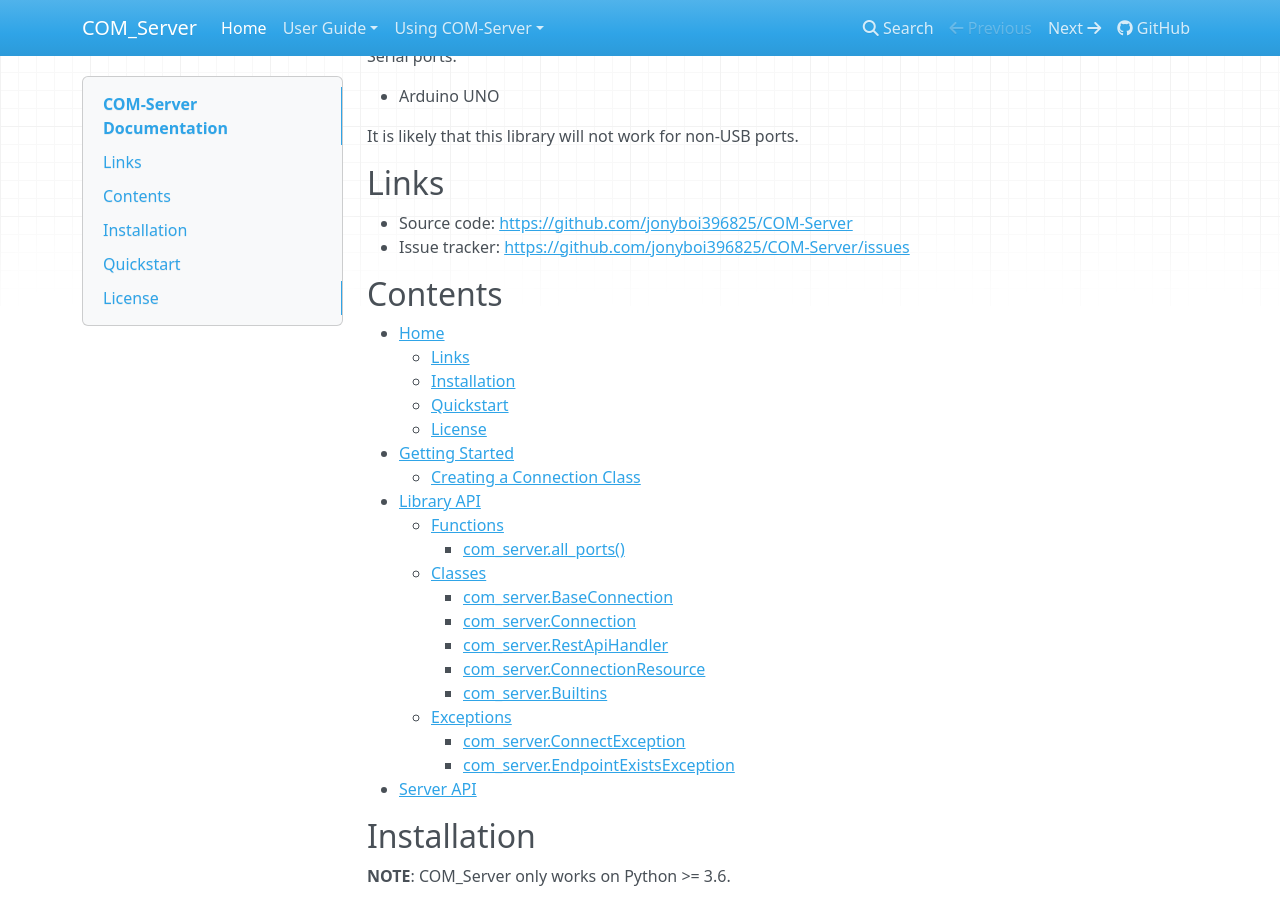
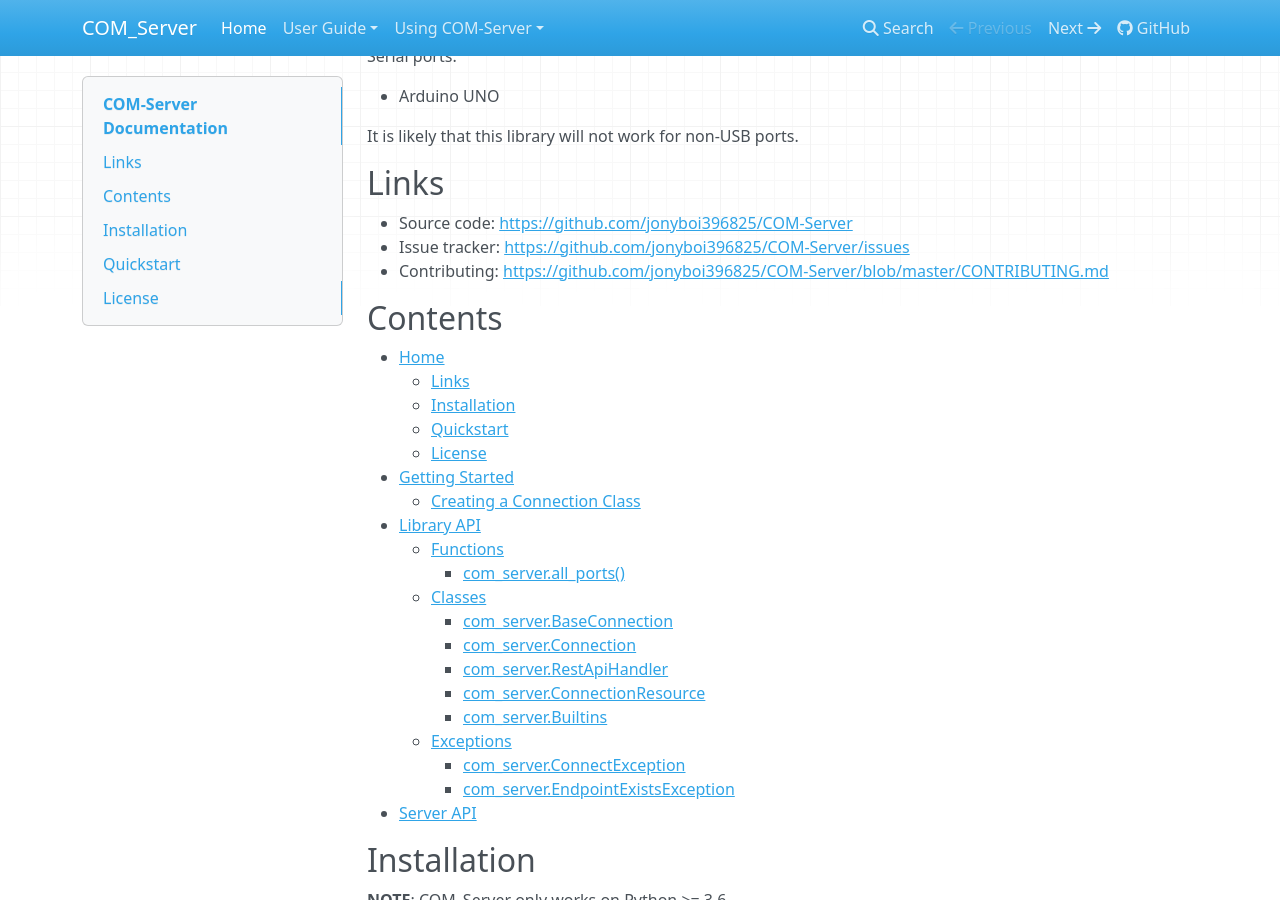
Before and after one commit to jonathanhliu21/COM-Server, an MkDocs documentation site: the page built from docs/en/docs/index.md, in a window 1280 px wide and 900 px high, scrolled down 482 px. Built offline with MkDocs 1.6.1, drawn with Linux system fonts in a browser that asks for light colours; nearby versions of some CDN libraries; some of the changed lines change nothing that is shown.

Commit message:
add contributing link

```diff
--- a/docs/en/docs/index.md
+++ b/docs/en/docs/index.md
@@ -23,6 +23,7 @@ It is likely that this library will not work for non-USB ports.
 ## Links
 - Source code: [https://github.com/jonyboi396825/COM-Server](https://github.com/jonyboi396825/COM-Server)
 - Issue tracker: [https://github.com/jonyboi396825/COM-Server/issues](https://github.com/jonyboi396825/COM-Server/issues)
+- Contributing: [https://github.com/jonyboi396825/COM-Server/blob/master/CONTRIBUTING.md](https://github.com/jonyboi396825/COM-Server/blob/master/CONTRIBUTING.md)
 
 ## Contents
 
```
Also changed, not shown: README.md.
